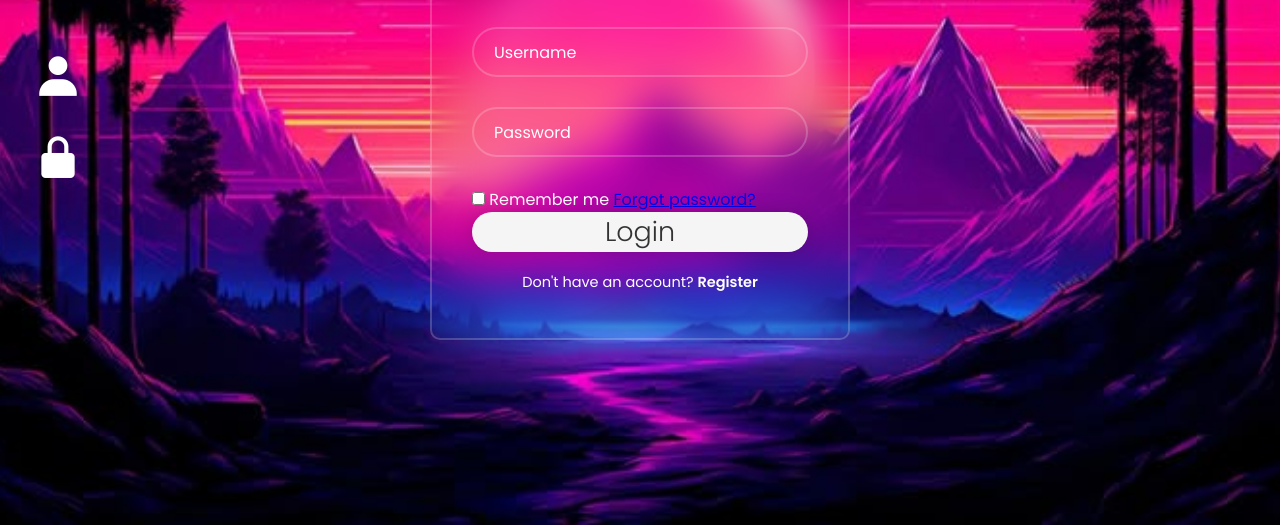
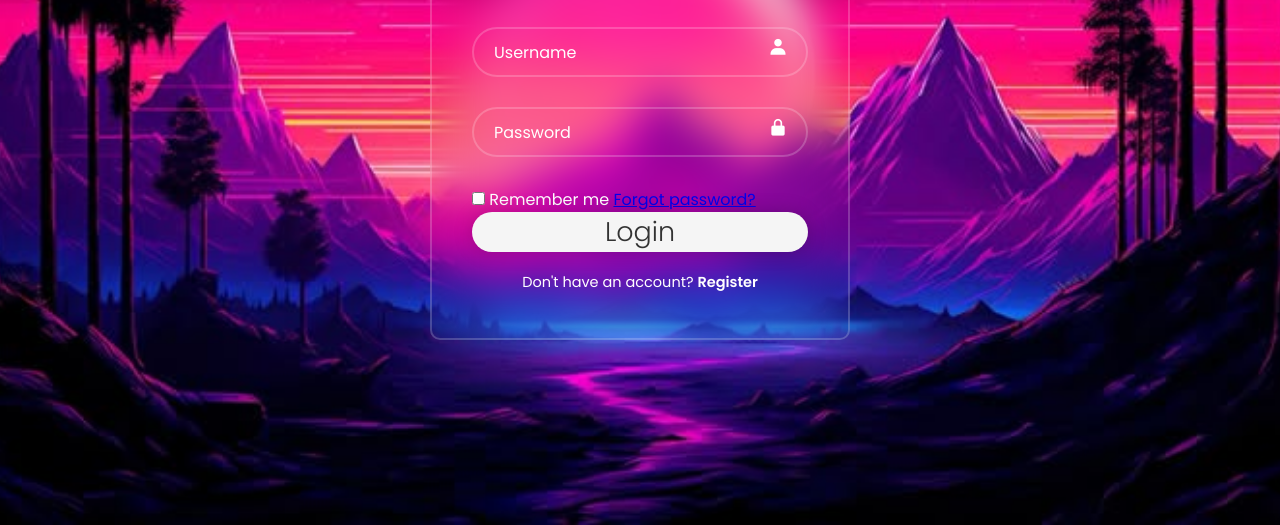
Before and after one commit to Okode100/FORMHTML, a plain HTML site: page index.html in a window 1280 px wide. Shown: the part 275-800 px from the top of the page. Drawn offline with nearby package versions, Linux system fonts and the light colour scheme.

Commit message:
changed the .input i font in css

```diff
--- a/style.css
+++ b/style.css
@@ -58,10 +58,10 @@ body {
 }
 .input-box  i {
     position: absolute;
-    right: 700px;
-    top: 50%;
+    right: 10px;
+    top: 20%;
     transform: translate(-50%);
-    font-size: 50px;
+    font-size: 20px;
 }
 
 .wrapper .remeber-forgot {
```
